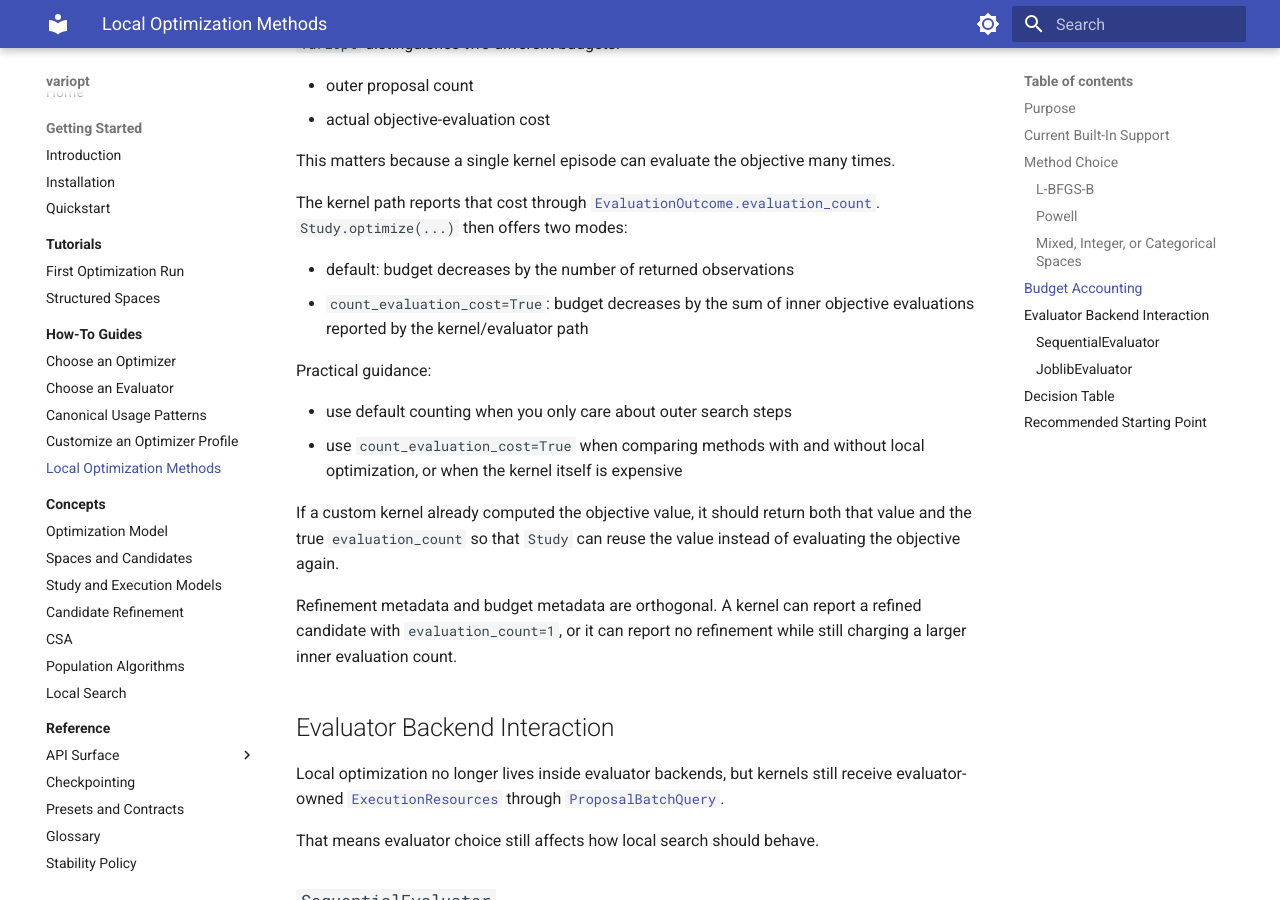
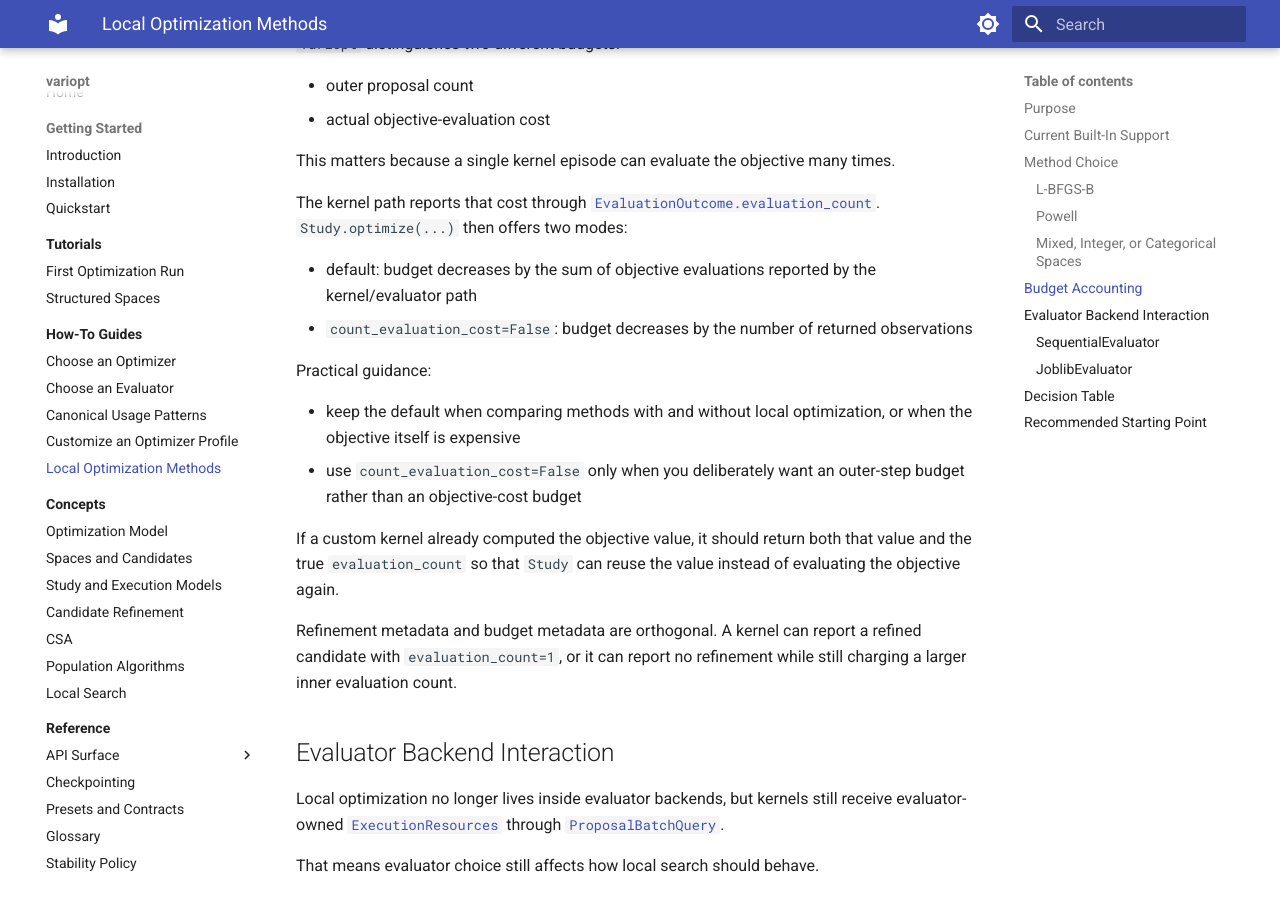
Before and after one commit to isty2e/variopt, an MkDocs documentation site: the page built from docs/guides/local-optimization-methods.md, in a window 1280 px wide and 900 px high, scrolled down 4000 px. Built offline with MkDocs 1.6.1 and Material for MkDocs 9.7.7, drawn with Linux system fonts in a browser that asks for light colours; some of the changed text lies outside the part shown.

Commit message:
docs: align budget and checkpoint guidance

```diff
--- a/docs/guides/local-optimization-methods.md
+++ b/docs/guides/local-optimization-methods.md
@@ -90,10 +90,9 @@ Practical trade-off:
 - but it may consume many inner objective evaluations due to finite-difference
   gradient estimation
 
-If you care about actual objective-evaluation cost rather than just the number
-of outer proposals, enable cost-aware budgeting in
-[`Study.optimize(...)`](../reference/api/study.md)
-with `count_evaluation_cost=True`.
+`Study.optimize(...)` budgets by actual objective-evaluation cost by default, so
+SciPy inner evaluations are charged against `max_evaluations` rather than hidden
+behind one outer proposal.
 
 ### `Powell`
 
@@ -177,15 +176,17 @@ The kernel path reports that cost through
 [`EvaluationOutcome.evaluation_count`](../reference/api/variopt.md).
 `Study.optimize(...)` then offers two modes:
 
-- default: budget decreases by the number of returned observations
-- `count_evaluation_cost=True`: budget decreases by the sum of inner objective
-  evaluations reported by the kernel/evaluator path
+- default: budget decreases by the sum of objective evaluations reported by the
+  kernel/evaluator path
+- `count_evaluation_cost=False`: budget decreases by the number of returned
+  observations
 
 Practical guidance:
 
-- use default counting when you only care about outer search steps
-- use `count_evaluation_cost=True` when comparing methods with and without local
-  optimization, or when the kernel itself is expensive
+- keep the default when comparing methods with and without local optimization,
+  or when the objective itself is expensive
+- use `count_evaluation_cost=False` only when you deliberately want an outer-step
+  budget rather than an objective-cost budget
 
 If a custom kernel already computed the objective value, it should return both
 that value and the true `evaluation_count` so that `Study` can reuse the value
@@ -257,7 +258,7 @@ execution configuration, not as free throughput toggles.
 | All-discrete structured space that already has a justified staged neighborhood-widening story | `StructuredVariableNeighborhoodKernel(max_steps=..., stages=(...))` |
 | All-discrete structured space with a fixed stage sequence | `StructuredScheduledLocalSearchKernel(stages=(...))` |
 | Mixed real/integer/categorical space | no built-in generic mixed adapter yet; use a custom kernel, split the local search cleanly by domain, or skip local optimization |
-| Comparing methods with and without local optimization | enable `count_evaluation_cost=True` |
+| Comparing methods with and without local optimization | use the default objective-cost budget |
 | Batch-parallel evaluation with joblib | keep the kernel serial and let the evaluator own parallelism |
 | Early debugging or correctness validation | start with `SequentialEvaluator` |
 
@@ -269,7 +270,7 @@ If you are unsure, start here:
 2. If the space is continuous and local improvement is clearly valuable, try
    `L-BFGS-B`.
 3. If `L-BFGS-B` behaves poorly on a rough objective, switch to `Powell`.
-4. Turn on `count_evaluation_cost=True` before making any fairness claims about
+4. Keep default objective-cost budgeting before making any fairness claims about
    efficiency.
 5. Add `JoblibEvaluator` only after the kernel itself is behaving well in
    sequential execution.
```
Also changed, not shown: docs/concepts/candidate-refinement.md (+5 -4 lines), docs/reference/checkpointing.md (+5 -2 lines).
